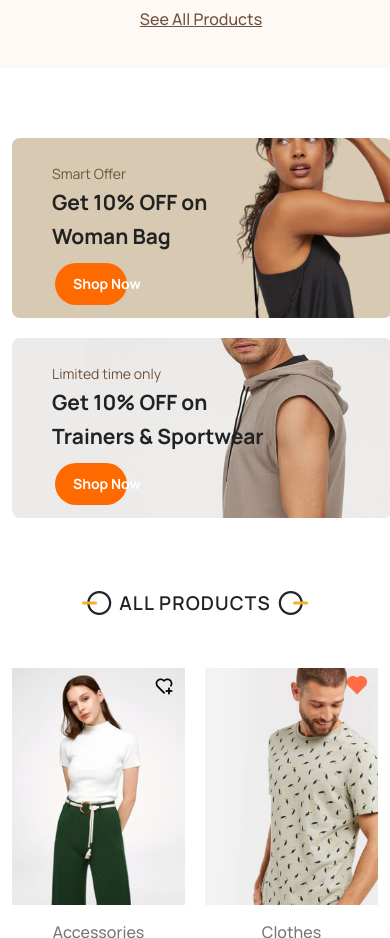
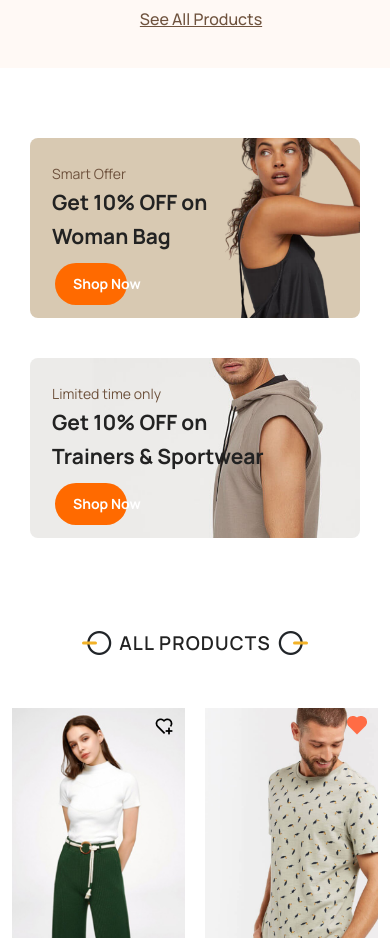
Before and after one commit to Muktadir07/dress-eCommerce, a website: page index.html in a window 390 px wide. Shown: the part 2800-3738 px from the top of the page. Drawn offline with nearby package versions, Linux system fonts and the light colour scheme.

Commit message:
responsive issue

```diff
--- a/css/style.css
+++ b/css/style.css
@@ -99,6 +99,10 @@ p{
     color: var(--text-black);
 
 }
+
+/* .Overflow{
+    overflow: hidden;
+} */
 
 #mobile-nav{
     display: none;
@@ -2520,13 +2524,13 @@ button.wishlist {
     }
     .orbit .slider-image{
         right: unset;
-        left:30px;
+        left:10px;
     }
     .carousel-indicators {
         right: 90px;
     }
     .orbit .slider-image img{
-        width: 400px;
+        width: auto;
     }
     .carousel-text .shopbtn {
         padding: 10px 30px;
@@ -2653,9 +2657,10 @@ button.wishlist {
         padding-top: 50px;
     }
     .bannerleft, .bannerright {
-        width: 380px;
+        width: 100%;
         height: 180px;
         border-radius: 8px;
+        justify-content: center;
     }
     .bannerleft h3, .bannerright h3 {
         font-size: 21px;
@@ -2664,12 +2669,17 @@ button.wishlist {
         font-size: 14px;
     }
     .bannerleft {
-        justify-content: center;
-        margin: 20px auto;
+        margin: 20px 0;
     }
     .bannerleft img{
         object-fit: cover;
-        width: 100%;
+        width: 90%;
+        border-radius: 8px;
+    }
+    .bannerright img{
+        object-fit: cover;
+        width: 90%;
+        border-radius: 8px;
     }
     .bannerleft .text {
         position: absolute;
@@ -2677,8 +2687,8 @@ button.wishlist {
         left: 40px;
     }
     .bannerright {
-        justify-content: center;
-        margin: auto;
+
+        margin: 20px 0;
     }
     .bannerright .text {
         position: absolute;
--- a/index.html
+++ b/index.html
@@ -23,6 +23,9 @@
     <title>Phonks</title>
 </head>
 <body>
+
+  <div class="Overflow">
+
   <header>
     <!-- ------------------- nav menu for small screens---------------- -->
     <div id="mobile-nav">
@@ -1035,6 +1038,9 @@
       </div>
     </section>
 
+
+  </div>
+
     <!--------------------------------------- footer  end--------------------------------->
 
     <!-- jquiry -->
```
